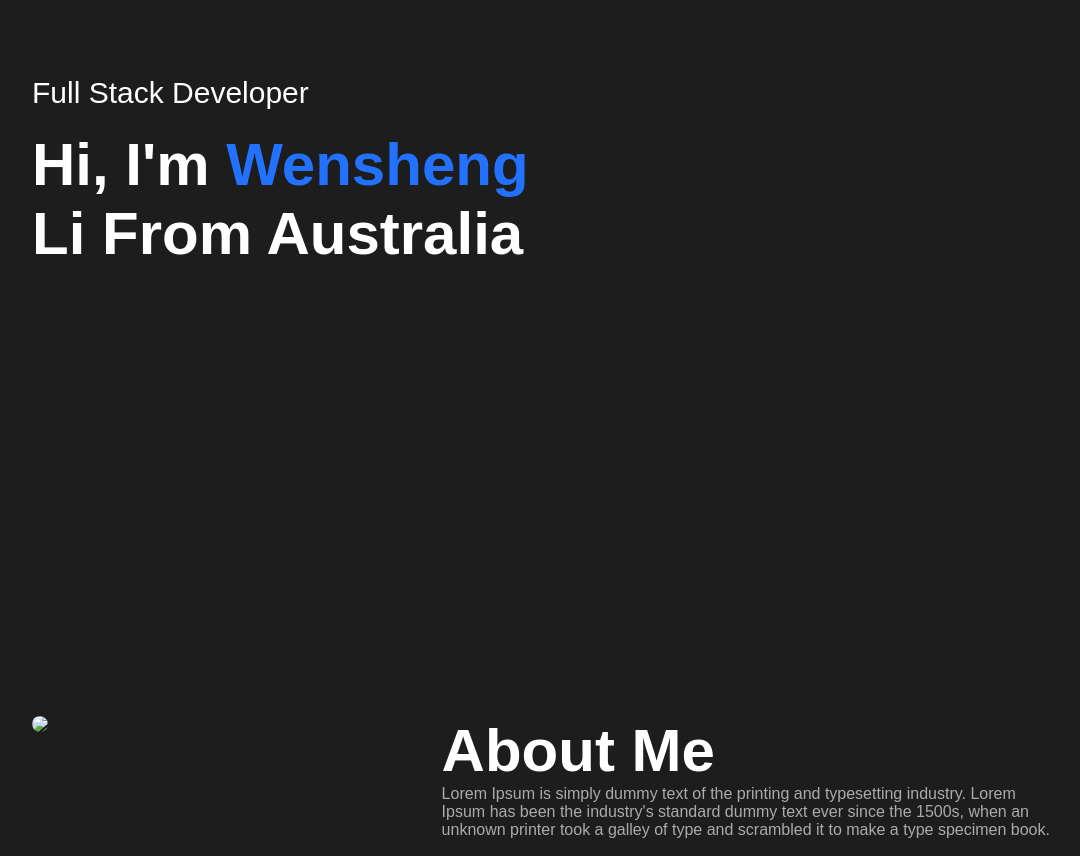
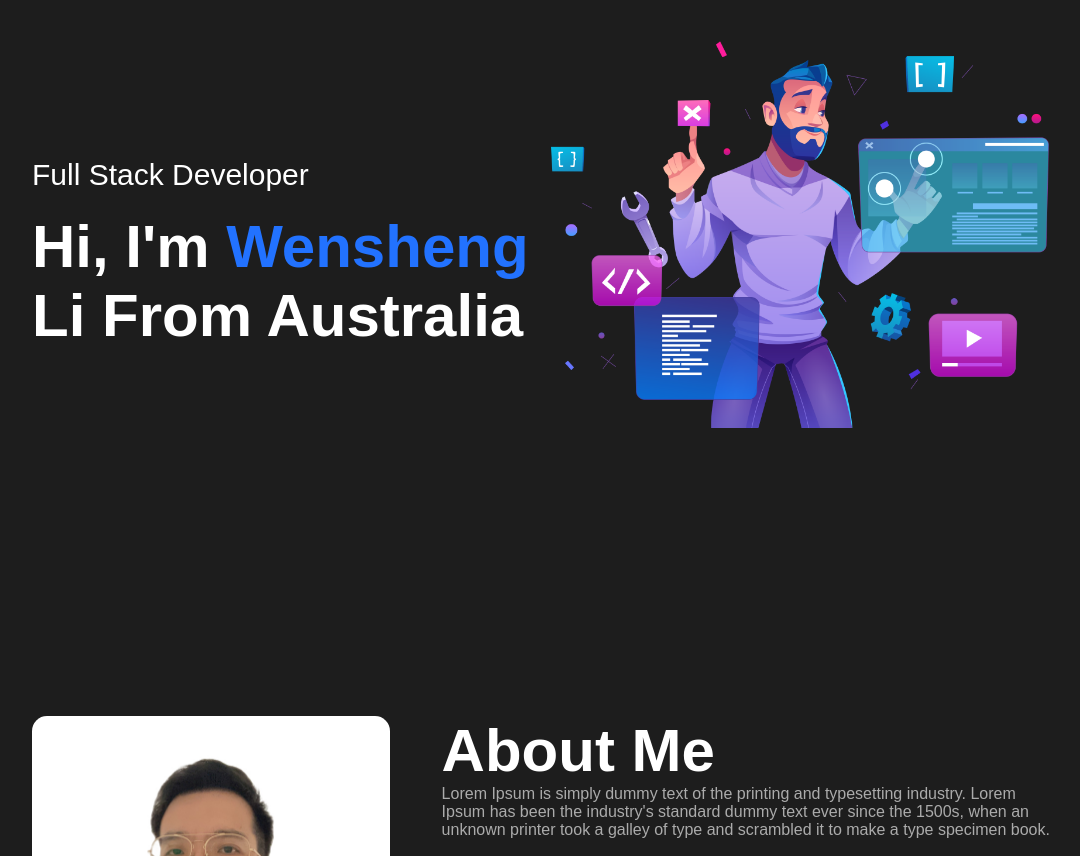
Before and after one commit to wensheng-li/personal-portfolio, a plain HTML site: page index.html in a window 1280 px wide. Shown: the part 94-950 px from the top of the page, without its empty margins (96-1176 px from the left). Drawn offline with Linux system fonts and the light colour scheme; the site is published under a folder, as on GitHub Pages, so addresses that start at the root find nothing.

Commit message:
Update index.html

```diff
--- a/index.html
+++ b/index.html
@@ -35,7 +35,7 @@
                     <h1>Hi, I'm <span>Wensheng</span><br> Li From Australia</h1>
                 </div>
                 <div class="hero-img">
-                    <img src="/assets/images/hero_img.png" alt="">
+                    <img src="assets/images/hero_img.png" alt="">
                 </div>
             </div>
 
@@ -46,7 +46,7 @@
         <div class="container">
             <div class="row">
                 <div class="about-col-1">
-                    <img src="/assets/images/user.JPG">
+                    <img src="assets/images/user.JPG">
                 </div>
                 <div class="about-col-2">
                     <h1 class="sub-title">About Me</h1>
```
